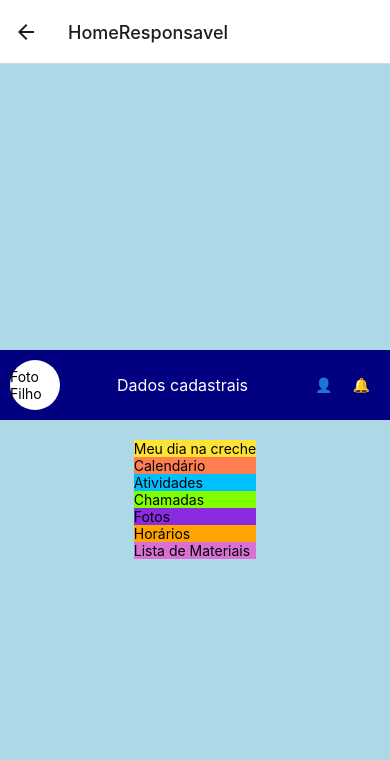
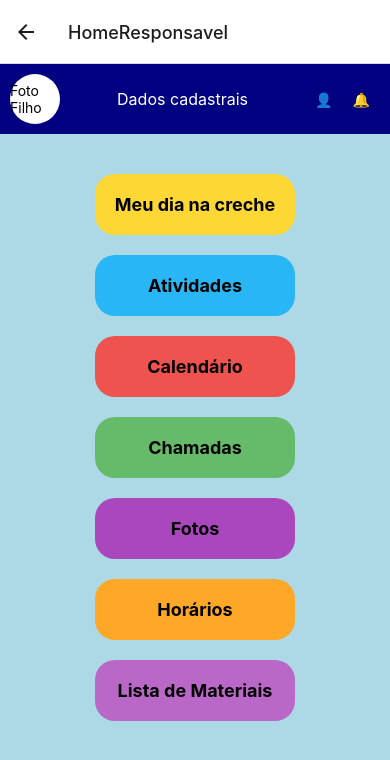
Before and after one commit to PaolaBrina/projetofinal-creche, a React Native app: screen /HomeResponsavel in a window 390 px wide. Shown: the top 760 px of the page. Built offline with nearby package versions, Linux system fonts and the light colour scheme.

Commit message:
ta certo agora?

```diff
--- a/src/pages/Responsavel/HomeResponsavel.js
+++ b/src/pages/Responsavel/HomeResponsavel.js
@@ -1,5 +1,5 @@
 import React from 'react';
-import { View, Text, StyleSheet, TouchableOpacity, Image} from 'react-native';
+import { View, Text, StyleSheet, TouchableOpacity, Image,ScrollView} from 'react-native';
 
 export default function HomeResponsavel({navigation}) {
 
@@ -7,7 +7,7 @@ export default function HomeResponsavel({navigation}) {
     navigation.navigate('MeudiaResponsavel');
   }
   return(
-      <View style={styles.container}> {/* Top Bar */}
+      <View style={styles.container}>
         <View style={styles.topBar}>
           <TouchableOpacity style={styles.profilePic}>
             <Text style={styles.profileText}>Foto Filho</Text>
@@ -23,38 +23,32 @@ export default function HomeResponsavel({navigation}) {
           </View>
         </View>
 
+        <ScrollView>
+        <View style={styles.buttonsContainer}>
+        <TouchableOpacity style={[styles.button, { backgroundColor: '#fdd835' }]}  onPress={handleMeudia}>
+          <Text style={styles.buttonText}>Meu dia na creche</Text>
+        </TouchableOpacity>
+        <TouchableOpacity style={[styles.button, { backgroundColor: '#29b6f6' }]}>
+          <Text style={styles.buttonText}>Atividades</Text>
+        </TouchableOpacity>
+        <TouchableOpacity style={[styles.button, { backgroundColor: '#ef5350' }]}>
+          <Text style={styles.buttonText}>Calendário</Text>
+        </TouchableOpacity>
+        <TouchableOpacity style={[styles.button, { backgroundColor: '#66bb6a' }]}>
+          <Text style={styles.buttonText}>Chamadas</Text>
+        </TouchableOpacity>
+        <TouchableOpacity style={[styles.button, { backgroundColor: '#ab47bc' }]}>
+          <Text style={styles.buttonText}>Fotos</Text>
+        </TouchableOpacity>
+        <TouchableOpacity style={[styles.button, { backgroundColor: '#ffa726' }]}>
+          <Text style={styles.buttonText}>Horários</Text>
+        </TouchableOpacity>
+        <TouchableOpacity style={[styles.button, { backgroundColor: '#ba68c8' }]}>
+          <Text style={styles.buttonText}>Lista de Materiais</Text>
+        </TouchableOpacity>
+      </View>
+    </ScrollView>
 
-        <View style={styles.column}>
-        <TouchableOpacity style={[styles.singleBlock, { backgroundColor: '#FEE234' }]}onPress={handleMeudia}>
-          <Text style={styles.itemText}>Meu dia na creche</Text>
-        </TouchableOpacity>
-
-        <View style={styles.row}>
-          <TouchableOpacity style={[styles.smallBlock, { backgroundColor: '#FF7F50' }]}>
-            <Text style={styles.itemText}>Calendário</Text>
-          </TouchableOpacity>
-          <TouchableOpacity style={[styles.smallBlock, { backgroundColor: '#00BFFF' }]}>
-            <Text style={styles.itemText}>Atividades</Text>
-          </TouchableOpacity>
-        </View>
-
-        <TouchableOpacity style={[styles.singleBlock, { backgroundColor: '#7FFF00' }]}>
-          <Text style={styles.itemText}>Chamadas</Text>
-        </TouchableOpacity>
-
-        <View style={styles.row}>
-          <TouchableOpacity style={[styles.smallBlock, { backgroundColor: '#8A2BE2' }]}>
-            <Text style={styles.itemText}>Fotos</Text>
-          </TouchableOpacity>
-          <TouchableOpacity style={[styles.smallBlock, { backgroundColor: '#FFA500' }]}>
-            <Text style={styles.itemText}>Horários</Text>
-          </TouchableOpacity>
-        </View>
-
-        <TouchableOpacity style={[styles.singleBlock, { backgroundColor: '#DA70D6' }]}>
-          <Text style={styles.itemText}>Lista de Materiais</Text>
-        </TouchableOpacity>
-        </View>
       </View>
     );
   };
@@ -98,33 +92,18 @@ const styles = StyleSheet.create({
     marginHorizontal: 10,
   },
   buttonsContainer: {
-    width: '90%',
-    flexWrap: 'wrap',
-    flexDirection: 'row',
-    justifyContent: 'center',
+    width: '100%',
+    padding: 10,
   },
   button: {
-    width: '45%',
-    height: 100,
-    margin: 10,
-    borderRadius: 15,
-    justifyContent: 'center',
+    marginVertical: 10,
+    padding: 20,
+    borderRadius: 20,
     alignItems: 'center',
   },
   buttonText: {
-    color: '#fff',
-    fontSize: 16,
-    textAlign: 'center',
+    color: 'black',
+    fontSize: 18,
+    fontWeight: 'bold',
   },
 });
-
-
-/*
-btn
-width: '48%',
-height: 100,
-backgroundColor: '#d3d3d3',
-marginVertical: 10,
-borderRadius: 10,
-justifyContent: 'center',
-alignItems: 'center', */
--- a/src/pages/Responsavel/MeudiaResponsavel.js
+++ b/src/pages/Responsavel/MeudiaResponsavel.js
@@ -1,71 +1,153 @@
-import { StyleSheet, Text, TextInput, View, TouchableOpacity} from 'react-native';
+import React, { useState, useEffect } from 'react';
+import { StyleSheet, Text, FlatList, View,TouchableOpacity } from 'react-native';
 import axios from 'axios';
 
 export default function MeudiaResponsavel({navigation}) {
+  const [manhaItems, setManhaItems] = useState([]);
+  const [tardeItems, setTardeItems] = useState([]);
+
+   const Meudiamanha = async () => {
+    try {
+      const response = await axios.get('http://localhost:3000/meudiamanha');
+      const data = response.data;
+      setManhaItems(data); // Armazena os dados da manhã no estado
+    } catch (error) {
+      console.error('Error fetching data from meudiamanha:', error);
+    }
+  };
+
 
     const Meudiatarde = async () => {
         try{
         const response = await axios.get('http://localhost:3000/meudiatarde');
         const data = response.data;
-        console.log(data);
+        setTardeItems(data);
     } catch (error) {
         console.error('Error fetching data:', error);
     }
     }
 
-
+    useEffect(() => {
+      Meudiamanha();
+      Meudiatarde();
+    }, []);
 
 
     return (
       <View style={styles.container}>
-      <View style={styles.topo}>
-      <Text style={styles.topotext}> dados cadastrais</Text>
-        <View> <Text >  foto filho</Text></View>
-        <View> <Text >  suporte</Text></View>
-        <View> <Text >  notificaçoes</Text></View>
+        <View style={styles.topBar}>
+          <TouchableOpacity style={styles.profilePic}>
+            <Text style={styles.profileText}>Foto Filho</Text>
+          </TouchableOpacity>
+          <Text style={styles.topBarText}>Dados cadastrais</Text>
+          <View style={styles.icons}>
+            <TouchableOpacity style={styles.icon}>
+              <Text>👤</Text>
+            </TouchableOpacity>
+            <TouchableOpacity style={styles.icon}>
+              <Text>🔔</Text>
+            </TouchableOpacity>
+          </View>
         </View>
-            <View>
-            <TouchableOpacity style={styles.containermeudia}  onPress={Meudiamanha}>
-              <Text>Visualizar Manha</Text>
-              </TouchableOpacity>
-            <TouchableOpacity style={styles.containermeudia}  onPress={Meudiatarde}>
-              <Text>Visualizar Tarde</Text>
-              </TouchableOpacity>
+
+
+        <Text style={styles.sectionTitle}>Meu Dia - Manhã</Text>
+        <FlatList
+          data={manhaItems}
+          keyExtractor={(item) => item.id.toString()}
+          renderItem={({ item }) => (
+            <View style={styles.itemContainer}>
+              <Text style={styles.itemText}>codaluno: {item.codaluno}</Text>
+              <Text style={styles.itemText}>codturma: {item.codturma}</Text>
+              <Text style={styles.itemText}>codprofessor: {item.codprofessor}</Text>
+              <Text style={styles.itemText}>datahora: {item.datahora}</Text>
+              <Text style={styles.itemText}>recado: {item.recado}</Text>
+              <Text style={styles.itemText}>xixi: {item.xixi}</Text>
+              <Text style={styles.itemText}>Coco: {item.coco}</Text>
+              <Text style={styles.itemText}>sono: {item.sono}</Text>
+              <Text style={styles.itemText}>saude: {item.saude}</Text>
+              <Text style={styles.itemText}>medicacao: {item.medicacao}</Text>
+              <Text style={styles.itemText}>cafetarde: {item.cafetarde}</Text>
+              <Text style={styles.itemText}>janta: {item.janta}</Text>
             </View>
-       </View>
+          )}
+        />
+
+        <Text style={styles.sectionTitle}>Meu Dia - Tarde</Text>
+        <FlatList
+          data={tardeItems}
+          keyExtractor={(item) => item.id.toString()}
+          renderItem={({ item }) => (
+            <View style={styles.itemContainer}>
+              <Text style={styles.itemText}>codaluno: {item.codaluno}</Text>
+              <Text style={styles.itemText}>codturma: {item.codturma}</Text>
+              <Text style={styles.itemText}>codprofessor: {item.codprofessor}</Text>
+              <Text style={styles.itemText}>datahora: {item.datahora}</Text>
+              <Text style={styles.itemText}>recado: {item.recado}</Text>
+              <Text style={styles.itemText}>xixi: {item.xixi}</Text>
+              <Text style={styles.itemText}>Coco: {item.coco}</Text>
+              <Text style={styles.itemText}>sono: {item.sono}</Text>
+              <Text style={styles.itemText}>saude: {item.saude}</Text>
+              <Text style={styles.itemText}>medicacao: {item.medicacao}</Text>
+              <Text style={styles.itemText}>cafetarde: {item.cafetarde}</Text>
+              <Text style={styles.itemText}>janta: {item.janta}</Text>
+            </View>
+          )}
+        />
+      </View>
     );
   }
 
   const styles = StyleSheet.create({
     container: {
       flex: 1,
-      backgroundColor: '#c3c3c3',
+      backgroundColor: '#f2f2f2',
+    },
+    topBar: {
+      flexDirection: 'row',
+      justifyContent: 'space-between',
       alignItems: 'center',
+      width: '100%',
+      padding: 10,
+      backgroundColor: '#000080',
+      marginBottom: 30,
+    },
+    profilePic: {
+      width: 50,
+      height: 50,
+      backgroundColor: '#fff',
+      borderRadius: 25,
       justifyContent: 'center',
+      alignItems: 'center',
     },
-    topo: {
-      backgroundColor: "#212240",
-      height: 80,
-      width: "100%",
-      alignItems: 'flex-start'
+    profileText: {
+      color: '#000',
     },
-    containermeudia:{
-      backgroundColor: "#52796F",
-      width: 300,
-      height: 200,
-      borderRadius: 20,
-      alignItems: 'center'
+    topBarText: {
+      color: '#fff',
+      fontSize: 16,
     },
-    btnLogin:{
-        backgroundColor: "#354F52",
-        width: 80,
-        height: 50,
-        top: 80,
-        borderRadius: 20,
-        justifyContent: 'center',
-        alignItems: 'center'
+    icons: {
+      flexDirection: 'row',
     },
-    btnTxt:{
-        color: "#fff"
-    }
+    icon: {
+      marginHorizontal: 10,
+    },
+    sectionTitle: {
+      fontSize: 22,
+      fontWeight: 'bold',
+      marginVertical: 10,
+    },
+    itemContainer: {
+      padding: 10,
+      backgroundColor: '#fff',
+      marginBottom: 10,
+      borderRadius: 8,
+      shadowColor: '#000',
+      shadowOpacity: 0.1,
+      shadowOffset: { width: 0, height: 2 },
+    },
+    itemText: {
+      fontSize: 16,
+    },
   });
```
